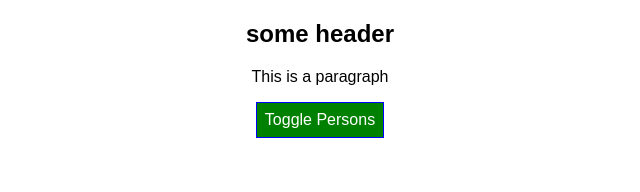
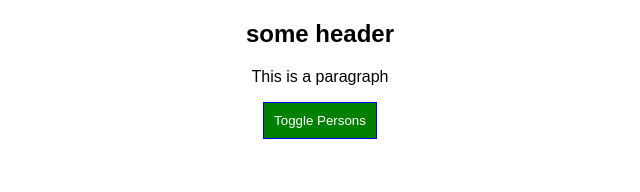
Before and after one commit to nagarajyahoo/firstreactapp, a React app: page / in a window 1280 px wide. Shown: the top 192 px of the page, without its empty margins (320-960 px from the left). Built offline with nearby package versions, Linux system fonts and the light colour scheme.

Commit message:
nmr: used the classes from css for button

```diff
--- a/src/App.css
+++ b/src/App.css
@@ -9,3 +9,29 @@
 .bold {
     font-weight: bold;
 }
+
+.App button {
+    border: 1px solid blue;
+    padding: 10px;
+    cursor: pointer;
+}
+
+.App button.Green {
+    background-color: green;
+    color: white;
+}
+
+.App button.Green:hover {
+    background-color: yellowgreen;
+    color: black;
+}
+
+.App button.Red {
+    background-color: red;
+    color: white;
+}
+
+.App button.Red:hover {
+    background-color: lightsalmon;
+    color: black;
+}
--- a/src/App.js
+++ b/src/App.js
@@ -63,27 +63,11 @@ class App extends Component {
     };
 
     render() {
-        const style = {
-            backgroundColor: 'green',
-            color: 'white',
-            padding: '8px',
-            border: '1px solid blue',
-            font: 'inherit',
-            cursor: 'pointer',
-            ':hover': {
-                backgroundColor: 'lightgreen',
-                color: 'black'
-            }
-        };
-
         let persons = null;
+        let btnClass = classes.Green;
         if (this.state.showPersons) {
             persons = this.getPersons();
-            style.backgroundColor = 'red';
-            style[':hover'] = {
-                backgroundColor: 'salmon',
-                color: 'black'
-            }
+            btnClass = classes.Red;
         }
 
         const assignedClasses = [];
@@ -102,7 +86,7 @@ class App extends Component {
                     This is a paragraph
                 </p>
                 <button
-                    style={style}
+                    className={btnClass}
                     onClick={this.togglePersons}>Toggle Persons
                 </button>
                 {persons}
```
